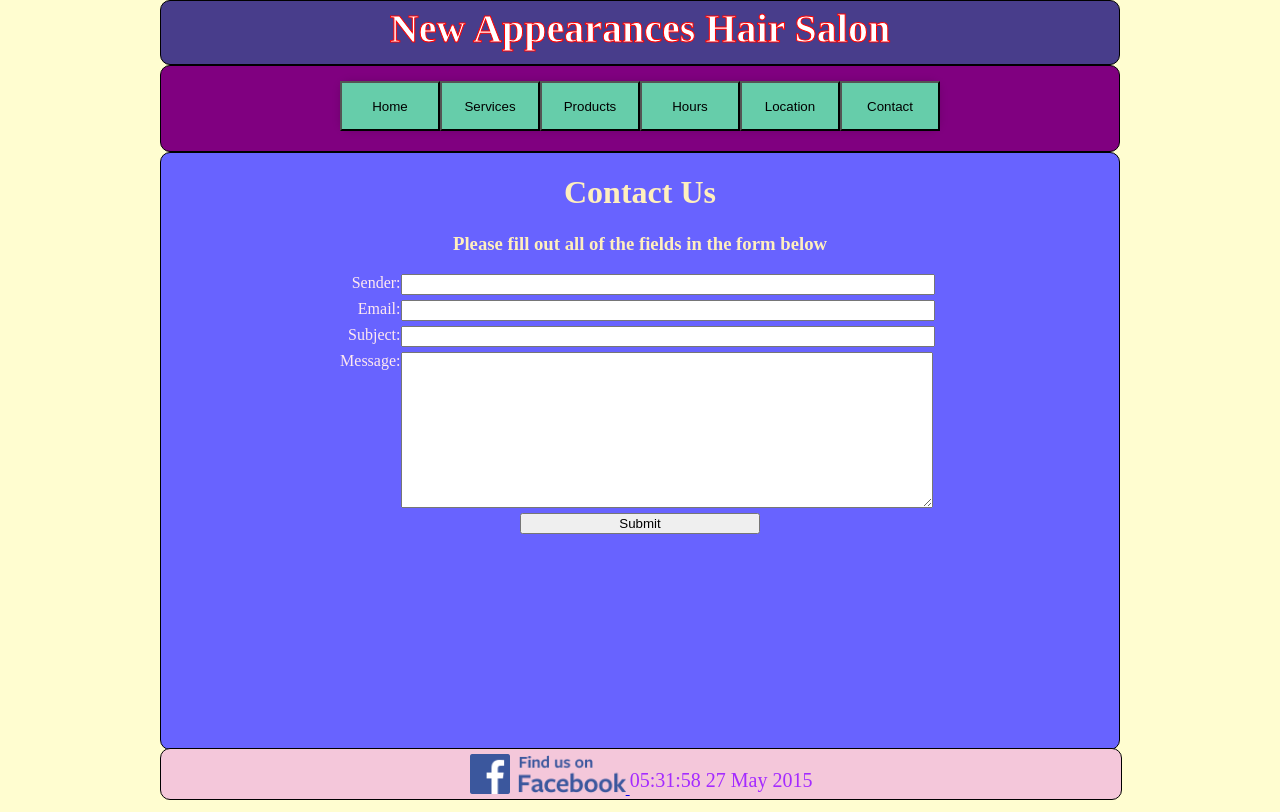
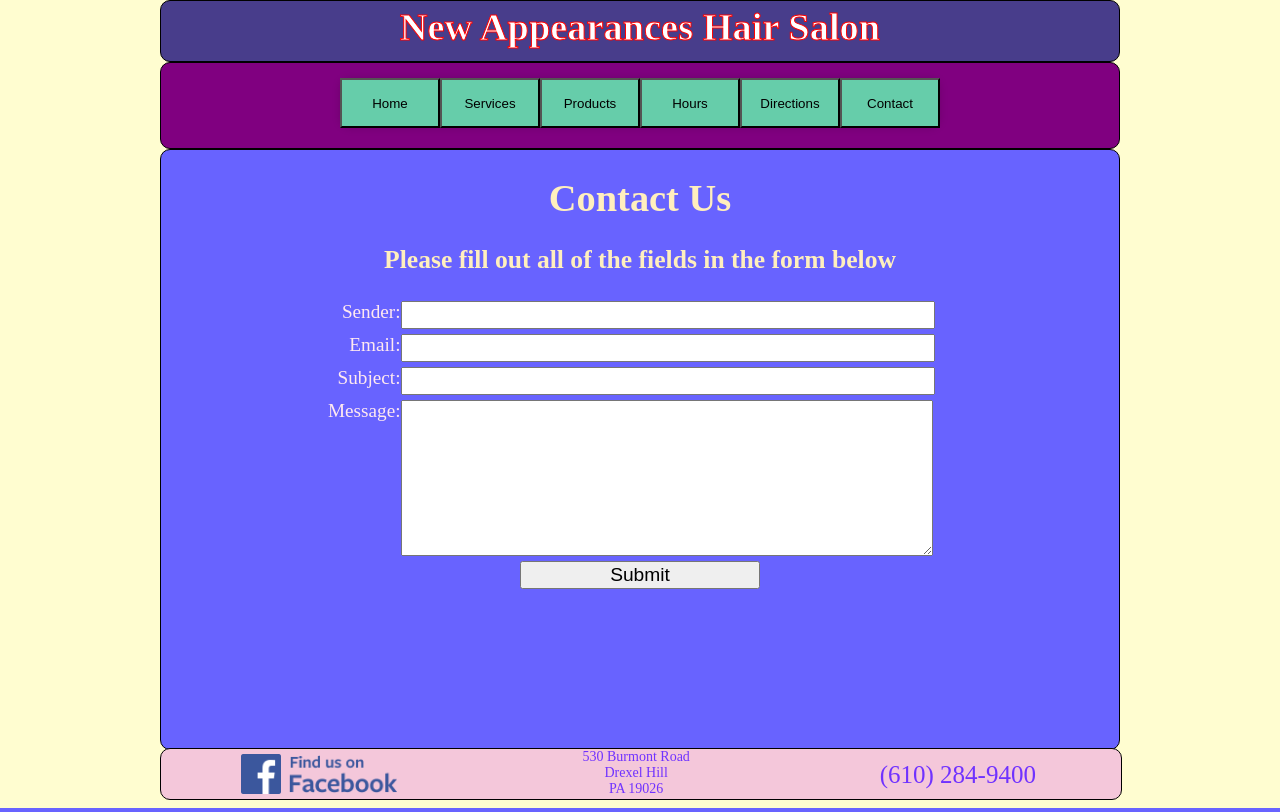
Before and after one commit to lobobabysaurus/NewAppearances, a Django app: page /contact/ in a window 1280 px wide. Run offline with Django 3.2, Linux system fonts and the light colour scheme; some libraries are stand-ins or nearby versions.

Commit message:
Changed sizes to be relative for text.  Converted locations app into directions app.  Moved static direction and phone number to footer.  Removed Time and Text size functionality from base JS.  Fixed bug noticed in Home app display alt text

```diff
--- a/NewAppearances/settings.py
+++ b/NewAppearances/settings.py
@@ -41,7 +41,7 @@ INSTALLED_APPS = (
     'contact',
     'home',
     'hours',
-    'location',
+    'directions',
     'products',
     'services',
 )
--- a/NewAppearances/urls.py
+++ b/NewAppearances/urls.py
@@ -9,8 +9,8 @@ urlpatterns = patterns('',
     url(r'^contact/', include('contact.urls')),
     # Forward a url with the hours/ resource to the hours application
     url(r'^hours/', include('hours.urls')),
-    # Forward a url with the location/ resource to the location application
-    url(r'^location/', include('location.urls')),
+    # Forward a url with the directions/ resource to the directions application
+    url(r'^directions/', include('directions.urls')),
     # Forward a url with the products/ resource to the products application
     url(r'^products/', include('products.urls')),
     # Forward a url with the services/ resource to the services application
--- a/base/static/base/css/base.css
+++ b/base/static/base/css/base.css
@@ -13,19 +13,30 @@ body {
 
 h1, h2, h3 {
     text-align: center;
-    color: #ffefbe
+    color: #ffefbe;
+}
+
+h1 {
+    font-size: 3vw;
+}
+
+h2 {
+    font-size: 2.5vw;
+}
+
+h3 {
+    font-size: 2.0vw;
 }
 
 p, label, small {
     color: #ffe9f0;
 }
 
-p {
-    font-size: 20px;
+p, label, input, select {
+    font-size: 1.5vw;
 }
 
 button {
-
     min-height: 50px;
     min-width: 100px;
     background-color: mediumaquamarine;
@@ -129,7 +140,6 @@ nav ul {
 .header > h1 {
     vertical-align: middle;
     margin-top: 0;
-    font-size: 40px;
     color: #ffffff;
     -webkit-text-stroke: 1px red;
     margin-bottom: 0;
@@ -145,16 +155,29 @@ nav ul {
     position: absolute;
     height: 50px;
 }
-.footer > p {
-    vertical-align: top;
+
+.footer  p {
+    margin-top: 0;
+    color: #7032ff;
+    font-size: 14px;
 }
 
+#addressStatic {
+    float: left;
+    width: 33%;
+    text-align: center;
+}
+
+#facebookContainer {
+    width: 33%;
+    float: left;
+}
 #facebookLink{
     margin-top: 5px;
     height: 40px;
 }
 
-#time {
-    display: inline-block;
-    color: #a42bff;
+#number {
+    font-size: 25px;
+    margin-top: 12px;
 }
--- a/base/static/base/js/base.js
+++ b/base/static/base/js/base.js
@@ -13,15 +13,10 @@ var BaseObj = {};
  */
 $(document).ready( function () {
     BaseObj.base = new Base();
-    //Run page clock
-    BaseObj.base.setCurrentTime();
-    setInterval(function () {BaseObj.base.setCurrentTime();}, 1000);
     //Associate Nav bar click reactions
     BaseObj.base.setButtonLinks();
     //Set the width of the nav buttons
     BaseObj.base.setButtonWidth();
-    //Set the size of text content
-    BaseObj.base.setTextSize();
     //Set content section height
     BaseObj.base.setContentHeight();
 });
@@ -32,7 +27,6 @@ $(document).ready( function () {
 $(window).resize( function () {
     BaseObj.base.setButtonWidth();
     BaseObj.base.setContentHeight();
-    BaseObj.base.setTextSize();
 });
 
 /**
@@ -41,24 +35,6 @@ $(window).resize( function () {
  * @constructor Initializes the original text size
  */
 function Base() {
-    /**
-     * Size of p elements when the page is first loaded
-     * @property originalTextSize
-     * @type {Integer}
-     */
-    this.originalTextSize = 0;
-    if($(".content p").length >0){
-        this.originalTextSize = parseInt($(".content p").css("font-size").substring(0, 2));
-    }
-    /**
-     * Set text size for p, input, and label elements
-     * @method setTextSize
-     */
-    this.setTextSize = function() {
-        if (this.originalTextSize > 0) {
-            $(".content p, input, label, select").css("font-size", this.originalTextSize * (window.innerHeight / 750));
-        }
-    };
     /**
      * Set the width for the navbar
      * @method setButtonWidth
@@ -87,24 +63,6 @@ function Base() {
         });
     };
 
-    /**
-     * Gets the current time in the format of "HH:mm:ss DD MMMM YYYY"
-     *
-     * @method getCurrentTime
-     * @return {String} Time formatted as HH:mm:ss DD MMMM YYYY
-     */
-    this.getCurrentTime = function() {
-        return moment(new Date()).format("HH:mm:ss DD MMMM YYYY");
-    };
-
-    /**
-     * Set the current time on the 'time' element
-     *
-     * @method setCurrentTime
-     */
-    this.setCurrentTime = function() {
-        $("#time").text(this.getCurrentTime());
-    };
 
     /**
      * Get the height of all relatively constant size divs that are top level to the body.  Find the difference of the
--- a/base/templates/base/base.html
+++ b/base/templates/base/base.html
@@ -49,7 +49,7 @@
                     </li>
                     <li><button id="products">Products</button></li>
                     <li><button id="hours">Hours</button></li>
-                    <li><button id="location">Location</button></li>
+                    <li><button id="directions">Directions</button></li>
                     <li><button id="contact">Contact</button></li>
                 </ul>
             </nav>
@@ -61,10 +61,14 @@
         </div>
         <!--Footer-->
         <div class = "footer" id="templateFooter">
-            <a href="http://www.facebook.com/pages/New-Appearances/136050426486694" target="_blank">
+            <a href="http://www.facebook.com/pages/New-Appearances/136050426486694" target="_blank" id="facebookContainer">
                 <img src="{%  static "base/images/FindUsOnFacebook.png" %}" alt="Find us on Facebook" id="facebookLink">
             </a>
-            <p id="time"></p>
+            <p id="addressStatic">530 Burmont Road <br />
+                Drexel Hill<br />
+                PA 19026
+            </p>
+            <p id="number">(610) 284-9400</p>
         </div>
     </body>
 </html>
--- a/location/forms.py
+++ b/directions/forms.py
@@ -3,7 +3,7 @@ from django.forms import ModelForm
 from .models import Location
 
 
-class LocationForm(ModelForm):
+class DirectionForm(ModelForm):
     """
     Location form based off of the Location model
     """
--- a/location/models.py
+++ b/directions/models.py
@@ -8,5 +8,5 @@ class Location(models.Model):
     """
     street = models.CharField(max_length=255, blank=True, help_text="Street Address for a Location",)
     city = models.CharField(max_length=255, blank=True, help_text="City for a Location",)
-    state = us_models.USStateField(blank=True, help_text="US State for a location",)
+    state = us_models.USStateField(blank=True, help_text="US State for a directions",)
     zip = us_models.USZipCodeField(blank=True, help_text="Locations Zip Code",)
--- /dev/null
+++ b/directions/urls.py
@@ -0,0 +1,8 @@
+from django.conf.urls import patterns, url
+
+from directions import views
+
+urlpatterns = patterns('',
+    # If no resource is specified call the views.py directions function
+    url(r'^$', views.directions, name='directions'),
+)
--- a/home/static/home/css/home.css
+++ b/home/static/home/css/home.css
@@ -4,7 +4,7 @@
 
 .homePageText > p {
     text-align: center;
-    font-size: 30px;
+    font-size: 2vw;
 }
 
 .newAppearancesImage {
--- a/location/urls.py
+++ /dev/null
@@ -1,8 +0,0 @@
-from django.conf.urls import patterns, url
-
-from location import views
-
-urlpatterns = patterns('',
-    # If no resource is specified call the views.py location function
-    url(r'^$', views.location, name='location'),
-)
--- a/products/static/products/css/products.css
+++ b/products/static/products/css/products.css
@@ -7,6 +7,7 @@
     padding: 0;
     margin: 0;
 }
+
 .brands > img {
     position: absolute;
 }
```
Also changed, not shown: directions/static/directions/css/directions.css (renamed from location/static/location/css/location.css, +1 -8 lines), directions/static/directions/js/directions.js (renamed from location/static/location/js/location.js, +4 -4 lines), directions/templates/directions/directions.html (renamed from location/templates/location/location.html, +3 -10 lines), directions/views.py (added, +18 -0 lines), home/views.py (+5 -2 lines), location/views.py (deleted, +0 -18 lines), directions/__init__.py (added), directions/admin.py (renamed from location/admin.py), directions/migrations/__init__.py (added).
